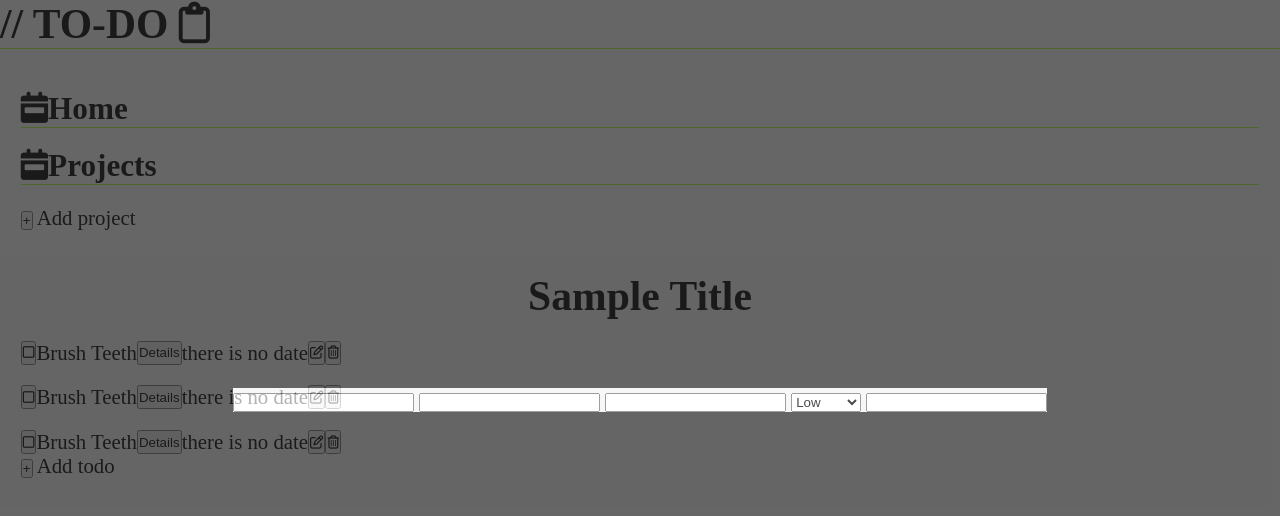
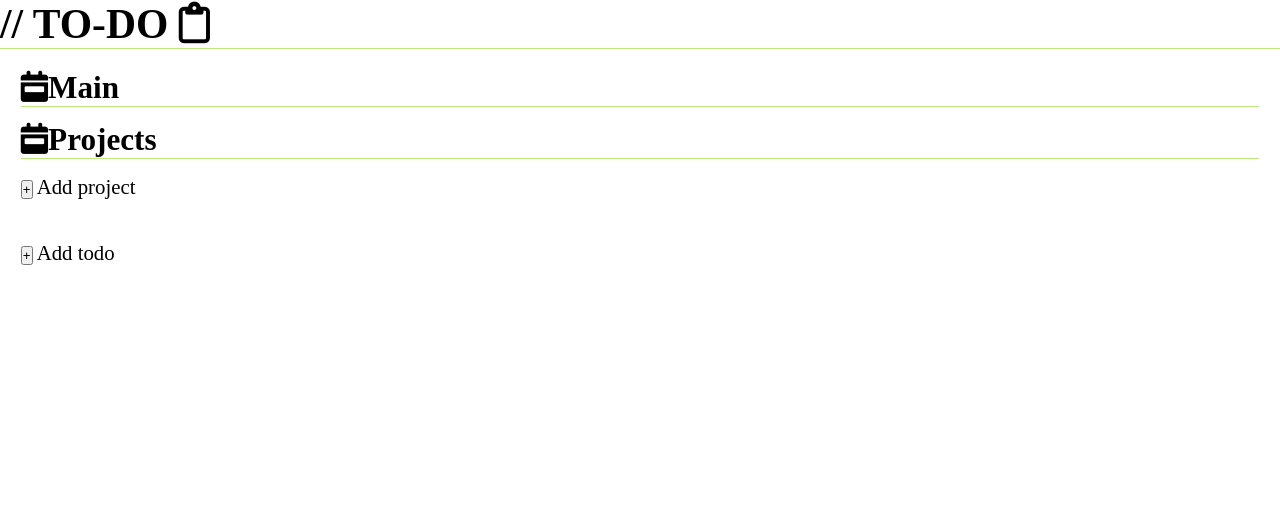
Before and after one commit to jaqubowsky/todo-list, a website built with webpack: page src/template.html in a window 1280 px wide. Built offline with nearby package versions, Linux system fonts and the light colour scheme.

Commit message:
Fix simple template

```diff
--- a/src/template.html
+++ b/src/template.html
@@ -22,93 +22,53 @@
         <div class="main">
           <div class="main-left">
             <nav class="side-bar">
-              <div class="home-section">
-                <h1 class="home-title title">
-                  <i class="fa-sharp fa-solid fa-calendar-week"></i>Home
+              <div class="main-section-container">
+                <h1 class="main-title title">
+                  <i class="fa-sharp fa-solid fa-calendar-week"></i>Main
                 </h1>
-                <ul class="nav-bar" id="navBar"></ul>
+                <ul class="nav-bar" id="mainSectionContainer"></ul>
               </div>
-              <div class="projects-section">
+              <div class="projects-section-container">
                 <h1 class="projects-title title">
                   <i class="fa-sharp fa-solid fa-calendar-week"></i>Projects
                 </h1>
+                <ul class="nav-bar" id="projectsSectionContainer">
+                </ul>
               </div>
             </nav>
-            <button class="btn add-btn">+</button>
+            <button class="btn add-project-btn">+</button>
             <span class="add-btn-text">Add project</span>
           </div>
           <div class="main-right">
-            <h1 class="project-title">Sample Title</h1>
-            <div class="todo-container">
-              <div class="todo-item high">
-                <button class="btn checkbox-btn">
-                  <i class="fa-regular fa-square"></i>
-                </button>
-                <p class="todo-name">Brush Teeth</p>
-                <button class="btn btn-details">Details</button>
-                <p class="todo-date">there is no date</p>
-                <button class="btn edit-btn">
-                  <i class="fa-regular fa-pen-to-square"></i>
-                </button>
-                <button class="btn delete-btn">
-                  <i class="fa-regular fa-trash-can"></i>
-                </button>
-              </div>
-              <div class="todo-item high">
-                <button class="btn checkbox-btn">
-                  <i class="fa-regular fa-square"></i>
-                </button>
-                <p class="todo-name">Brush Teeth</p>
-                <button class="btn btn-details">Details</button>
-                <p class="todo-date">there is no date</p>
-                <button class="btn edit-btn">
-                  <i class="fa-regular fa-pen-to-square"></i>
-                </button>
-                <button class="btn delete-btn">
-                  <i class="fa-regular fa-trash-can"></i>
-                </button>
-              </div>
-              <div class="todo-item high">
-                <button class="btn checkbox-btn">
-                  <i class="fa-regular fa-square"></i>
-                </button>
-                <p class="todo-name">Brush Teeth</p>
-                <button class="btn btn-details">Details</button>
-                <p class="todo-date">there is no date</p>
-                <button class="btn edit-btn">
-                  <i class="fa-regular fa-pen-to-square"></i>
-                </button>
-                <button class="btn delete-btn">
-                  <i class="fa-regular fa-trash-can"></i>
-                </button>
-              </div>
-            </div>
-            <button class="btn add-btn">+</button>
+            <div class="todo-container" id="todoContainer"></div>
+            <button class="btn add-todo-btn">+</button>
             <span class="add-btn-text">Add todo</span>
           </div>
         </div>
         <div class="footer"></div>
       </div>
-      <div class="todo-modal">
+      <div class="todo-modal hidden">
         <div class="modal-inner">
-          <form>
-            <label for="todo-title"></label>
-            <input type="text" class="todo-title" id="todo-title" />
-            <label for="todo-description"></label>
-            <input type="text" class="todo-description" id="todo-description" />
-            <label for="todo-notes"></label>
-            <input type="text" class="todo-notes" id="todo-notes" />
-            <label for="todo-priority"></label>
+          <form class="todo-form" id="todoForm">
+            <label for="todo-title" name="todo-title">Title:</label>
+            <input type="text" class="todo-title" id="todoTitle" required />
+            <label for="todo-notes" name="todo-notes">Notes</label>
+            <input type="text" class="todo-notes" id="todoNotes" required />
+            <label for="todo-date" name="todo-date">Due Date</label>
+            <input type="date" name="todo-date" id="todoDate" required />
+            <label for="todo-priority">Priority:</label>
             <select
               class="todo-priority"
-              id="todo-priority"
+              id="todoPriority"
               name="todo-priority"
             >
               <option value="low">Low</option>
               <option value="medium">Medium</option>
               <option value="high">High</option>
             </select>
-            <input type="btn submit-btn" />
+            <button type="submit" class="submit-btn btn" id="submitBtn">
+              Submit
+            </button>
           </form>
         </div>
       </div>
```
